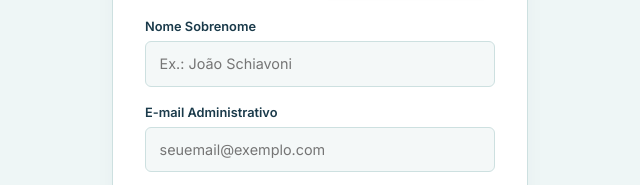
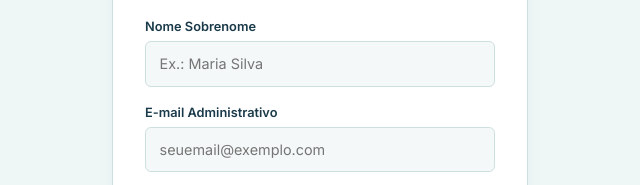
Before and after one commit to ONG-Paraiso-dos-Pets/sitedoador, a plain HTML site: page admin.html in a window 1280 px wide. Both pictures are taken after a click on the tab "Primeiro Acesso". Shown: the part 372-557 px from the top of the page, 320-960 px from the left. Drawn offline with Linux system fonts and the light colour scheme.

Commit message:
fix(admin): altera placeholder de exemplo de nome para Maria Silva

```diff
--- a/admin.html
+++ b/admin.html
@@ -61,7 +61,7 @@
       <form id="auth-form" class="auth-form" novalidate>
         <div id="auth-name-group" class="field-group" hidden>
           <label for="auth-name" class="field-label">Nome Sobrenome</label>
-          <input type="text" id="auth-name" class="field-input" placeholder="Ex.: João Schiavoni" autocomplete="name">
+          <input type="text" id="auth-name" class="field-input" placeholder="Ex.: Maria Silva" autocomplete="name">
         </div>
 
         <div class="field-group">
```
